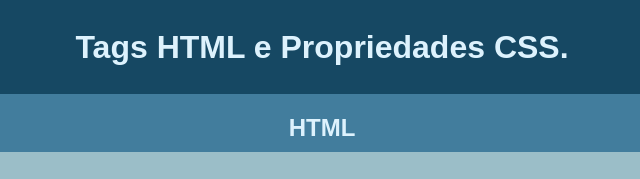
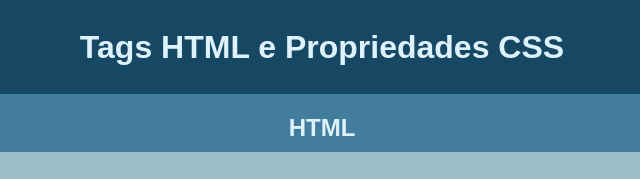
Before and after one commit to rodrigodevcosta/exercicio-tags, a plain HTML site: page index.html in a window 1280 px wide. Shown: the top 179 px of the page, 318-958 px from the left. Drawn offline with Linux system fonts and the light colour scheme.

Commit message:
mudança no  h1

```diff
--- a/index.html
+++ b/index.html
@@ -8,7 +8,7 @@
 </head>
 
 <body>
-  <h1>Tags HTML e Propriedades CSS.</h1>
+  <h1>Tags HTML e Propriedades CSS</h1>
   <div class="estrutura">
     <div class="assunto-html">
      <h2>HTML</h2>
```
